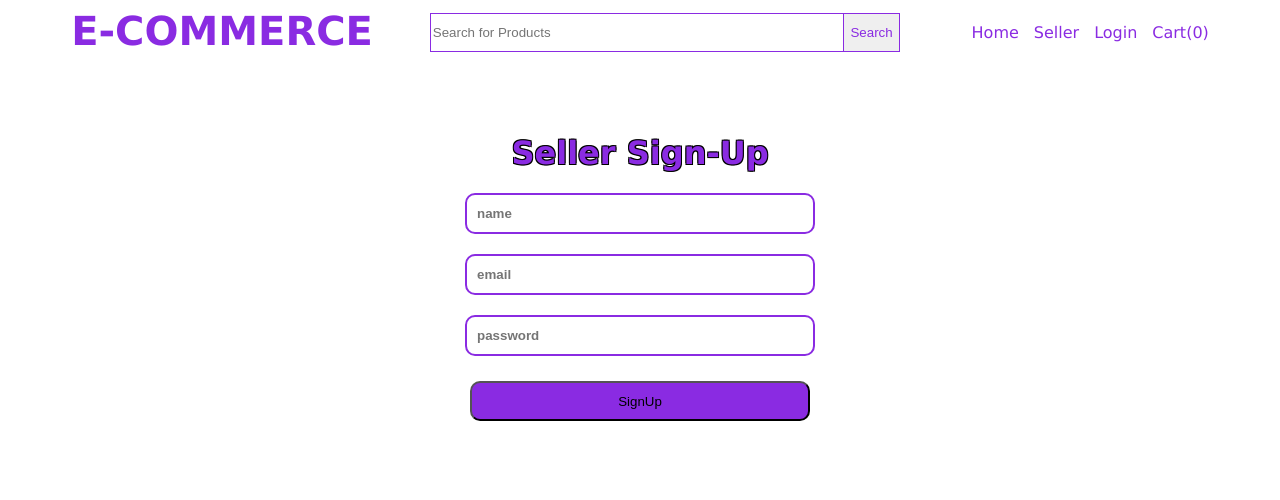
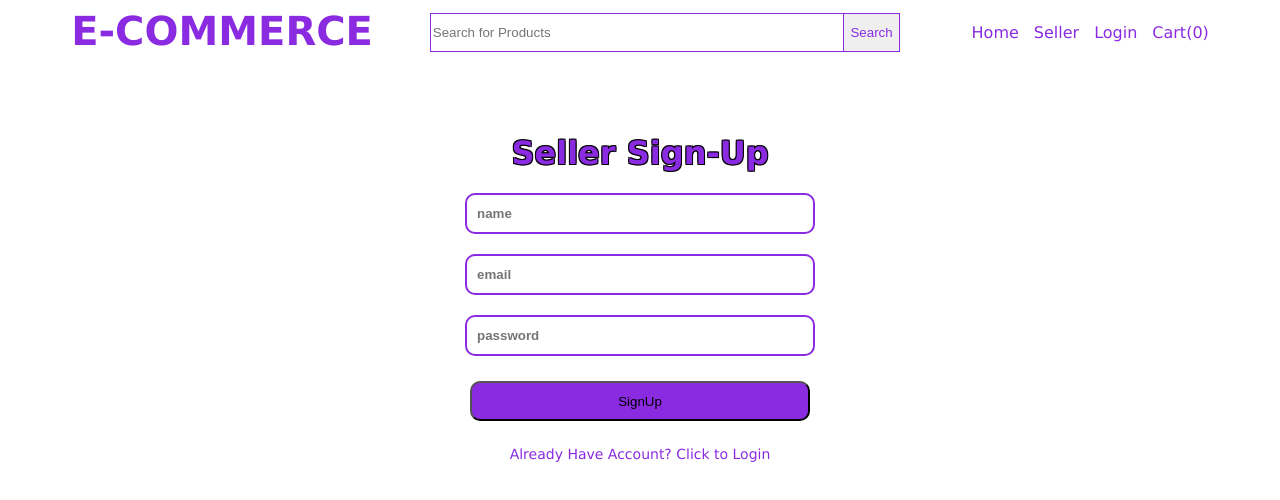
Before and after one commit to Hasul79/E-commerce-Project-Setup-__Angular, an Angular app: page /seller-auth in a window 1280 px wide. Shown: the top 500 px of the page. Built offline with nearby package versions, Linux system fonts and the light colour scheme.

Commit message:
make function for get login

```diff
--- a/src/app/auth.guard.ts
+++ b/src/app/auth.guard.ts
@@ -13,7 +13,7 @@
     state: RouterStateSnapshot): Observable<boolean | UrlTree> | Promise<boolean | UrlTree> | boolean | UrlTree {
 
       if(localStorage.getItem('seller')){
-        return true
+        return false
       }
       return this.sellerService.isSellerLoggedIn;
   }
--- a/src/app/seller-auth/seller-auth.component.css
+++ b/src/app/seller-auth/seller-auth.component.css
@@ -1,4 +1,4 @@
-.sign-up{
+.sign-up , .login{
     text-align: center;
     margin-top: 80px;
     margin-bottom: 50px;
@@ -10,3 +10,10 @@
     background-color: white;
     text-shadow: -1px -1px 0 #000, 1px -1px 0 #000, -1px 1px 0 #000, 1px 1px 0 #000;
 }
+.auth-toggle-link {
+    cursor:pointer;
+    margin-top: 20px;
+    color: blueviolet;
+    text-align: center;
+    font-size: 14px;
+}
--- a/src/app/seller-auth/seller-auth.component.html
+++ b/src/app/seller-auth/seller-auth.component.html
@@ -1,5 +1,5 @@
 <div class="seller-auth">
-    <div class="sign-up">
+    <div *ngIf="!showLogin" class="sign-up">
         <h1 class="h1">Seller Sign-Up</h1>
 
         <form #sellerSignUp="ngForm" (ngSubmit)="signUp(sellerSignUp.value)" class="common-form">
@@ -7,10 +7,26 @@
             <input class="form-input" type="text" ngModel name="name" placeholder="name">
             <input class="form-input" type="text" ngModel name="email" placeholder="email">
             <input class="form-input" type="password" ngModel name="password" placeholder="password">
+
             <button class="form-button">SignUp</button>
-
+            <a class="auth-toggle-link" (click)="openLogin()">Already Have Account? Click to Login</a>
         </form>
     </div>
 
 
+    <!-- Login -->
+
+    <div *ngIf="showLogin" class="login">
+        <h1 class="h1">Seller Login</h1>
+
+        <form #sellerLogin="ngForm" (ngSubmit)="login(sellerLogin.value)" class="common-form">
+
+            <input class="form-input" type="text" ngModel name="email" placeholder="email">
+            <input class="form-input" type="password" ngModel name="password" placeholder="password">
+
+            <button class="form-button">Login</button>
+            <a  class="auth-toggle-link" (click)="openSignUp()">Don't Have Account? Click to Sign-Up</a>
+
+        </form>
+    </div>
 </div>
--- a/src/app/seller-auth/seller-auth.component.ts
+++ b/src/app/seller-auth/seller-auth.component.ts
@@ -10,14 +10,13 @@
 })
 export class SellerAuthComponent implements OnInit {
   constructor(private seller:SellerService, private router: Router) {}
-
+  showLogin= false
   ngOnInit(): void {
     this.seller.reloadSeller()
   }
 
   signUp(data:signUp):void{
-
-    //console.warn(data)
+    console.warn(data)
     this.seller.userSignUp(data)
     // .subscribe((result) => {
       // console.warn(result)
@@ -26,4 +25,17 @@
     //   }
     // });
   }
+    login(data:signUp):void{
+    console.warn(data)
+
+  }
+
+
+  openLogin(){
+    this.showLogin=true
+  }
+
+  openSignUp(){
+    this.showLogin=false
+  }
 }
```
